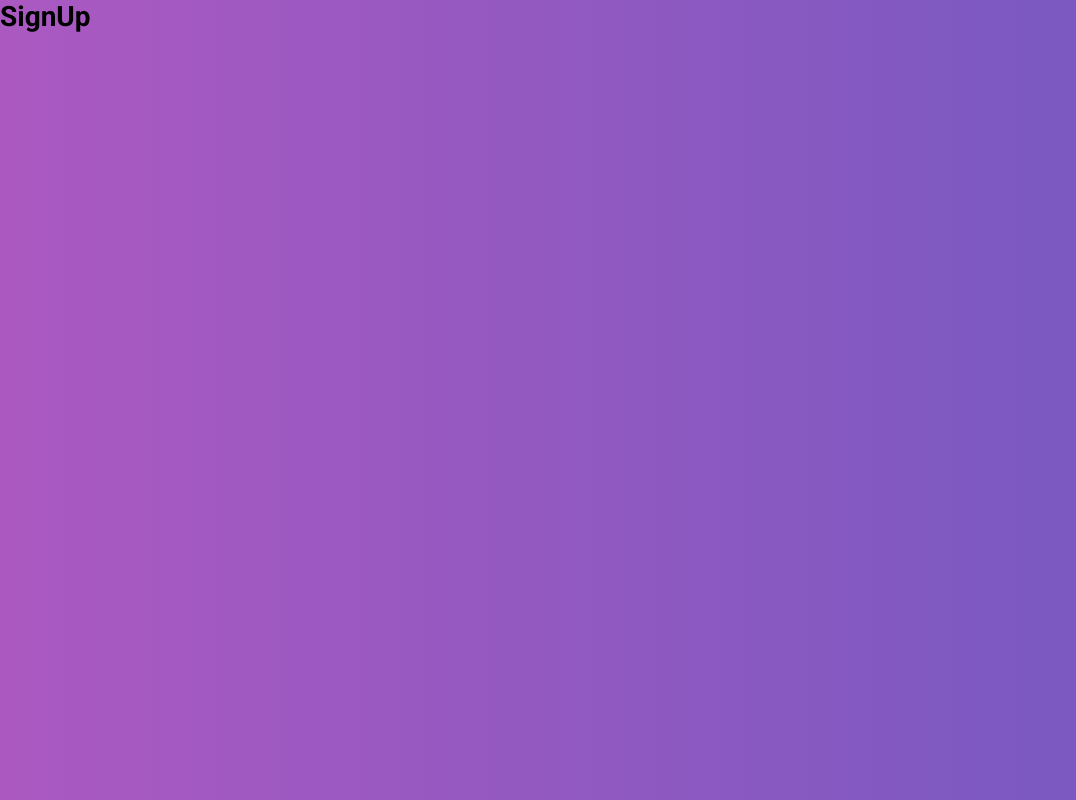
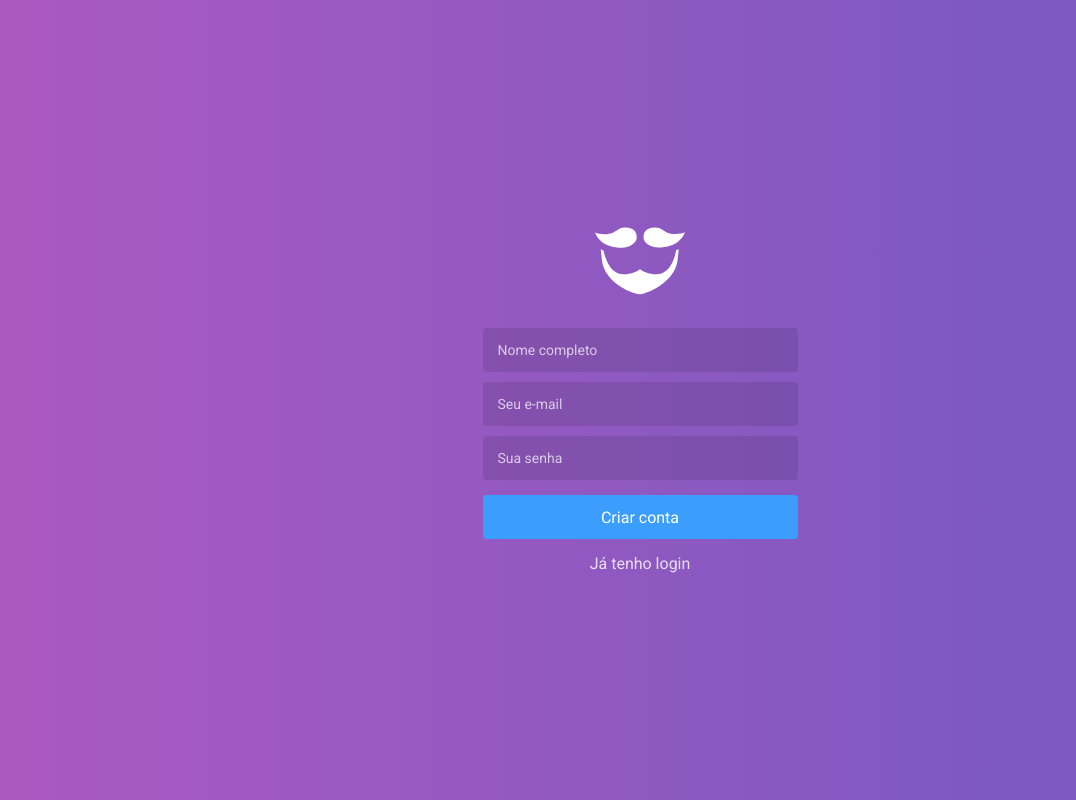
Before and after one commit to PedroVignotto/GoBarber, a React (Create React App) app in the folder frontend/: page /register in a window 1280 px wide. Shown: the whole page, without its empty margins (0-1076 px from the left). Built offline with nearby package versions, Linux system fonts and the light colour scheme; the HTML template or start-up script is replaced by a standard one.

Commit message:
Estilização da autenticação

```diff
--- a/frontend/package.json
+++ b/frontend/package.json
@@ -4,6 +4,7 @@
   "private": true,
   "dependencies": {
     "history": "^4.10.1",
+    "polished": "^3.4.2",
     "prop-types": "^15.7.2",
     "react": "^16.11.0",
     "react-dom": "^16.11.0",
--- a/frontend/src/pages/SignIn/index.js
+++ b/frontend/src/pages/SignIn/index.js
@@ -1,7 +1,20 @@
 import React from 'react';
+import { Link } from 'react-router-dom';
 
-// import { Container } from './styles';
+import logo from '~/assets/logo.svg';
 
 export default function SignIn() {
-  return <h1>Login</h1>;
+  return (
+    <>
+      <img src={logo} alt="GoBarber" />
+
+      <form action="">
+        <input type="email" placeholder="Seu e-mail" />
+        <input type="password" placeholder="Sua senha" />
+
+        <button type="submit">Acessar</button>
+        <Link to="/register">Criar conta</Link>
+      </form>
+    </>
+  );
 }
--- a/frontend/src/pages/SignUp/index.js
+++ b/frontend/src/pages/SignUp/index.js
@@ -1,7 +1,21 @@
 import React from 'react';
+import { Link } from 'react-router-dom';
 
-// import { Container } from './styles';
+import logo from '~/assets/logo.svg';
 
 export default function SignUp() {
-  return <h1>SignUp</h1>;
+  return (
+    <>
+      <img src={logo} alt="GoBarber" />
+
+      <form action="">
+        <input placeholder="Nome completo" />
+        <input type="email" placeholder="Seu e-mail" />
+        <input type="password" placeholder="Sua senha" />
+
+        <button type="submit">Criar conta</button>
+        <Link to="/">Já tenho login</Link>
+      </form>
+    </>
+  );
 }
--- a/frontend/src/pages/_layouts/auth/index.js
+++ b/frontend/src/pages/_layouts/auth/index.js
@@ -1,10 +1,14 @@
 import React from 'react';
 import PropTypes from 'prop-types';
 
-import { Wrapper } from './styles';
+import { Wrapper, Content } from './styles';
 
 export default function AuthLayout({ children }) {
-  return <Wrapper>{children}</Wrapper>;
+  return (
+    <Wrapper>
+      <Content>{children}</Content>
+    </Wrapper>
+  );
 }
 
 AuthLayout.propTypes = {
--- a/frontend/src/pages/_layouts/auth/styles.js
+++ b/frontend/src/pages/_layouts/auth/styles.js
@@ -1,6 +1,62 @@
 import styled from 'styled-components';
+import { darken } from 'polished';
 
 export const Wrapper = styled.div`
   height: 100%;
   background: linear-gradient(-90deg, #7159c1, #ab59c1);
+  display: flex;
+  justify-content: center;
+  align-items: center;
 `;
+
+export const Content = styled.div`
+  width: 100%;
+  max-width: 315px;
+  text-align: center;
+
+  form {
+    display: flex;
+    flex-direction: column;
+    margin-top: 30px;
+
+    input {
+      background: rgba(0, 0, 0, 0.1);
+      border: 0;
+      border-radius: 4px;
+      height: 44px;
+      padding: 0 15px;
+      color: #fff;
+      margin: 0 0 10px;
+
+      &::placeholder {
+        color: rgba(255, 255, 255, 0.7);
+      }
+    }
+
+    button {
+      margin: 5px 0 0;
+      height: 44px;
+      background: #3b9eff;
+      color: #fff;
+      border: 0;
+      border-radius: 4px;
+      font-size: 16px;
+      transition: 0.2s;
+
+      &:hover {
+        background: ${darken(0.03, '#3b9eff')};
+      }
+    }
+
+    a {
+      color: #fff;
+      margin-top: 15px;
+      font-size: 16px;
+      opacity: 0.8;
+
+      &:hover {
+        opacity: 1;
+      }
+    }
+  }
+`;
```
Also changed, not shown: frontend/src/assets/logo.svg (added), 1 other file (tests, documents, lock files or other folders).
